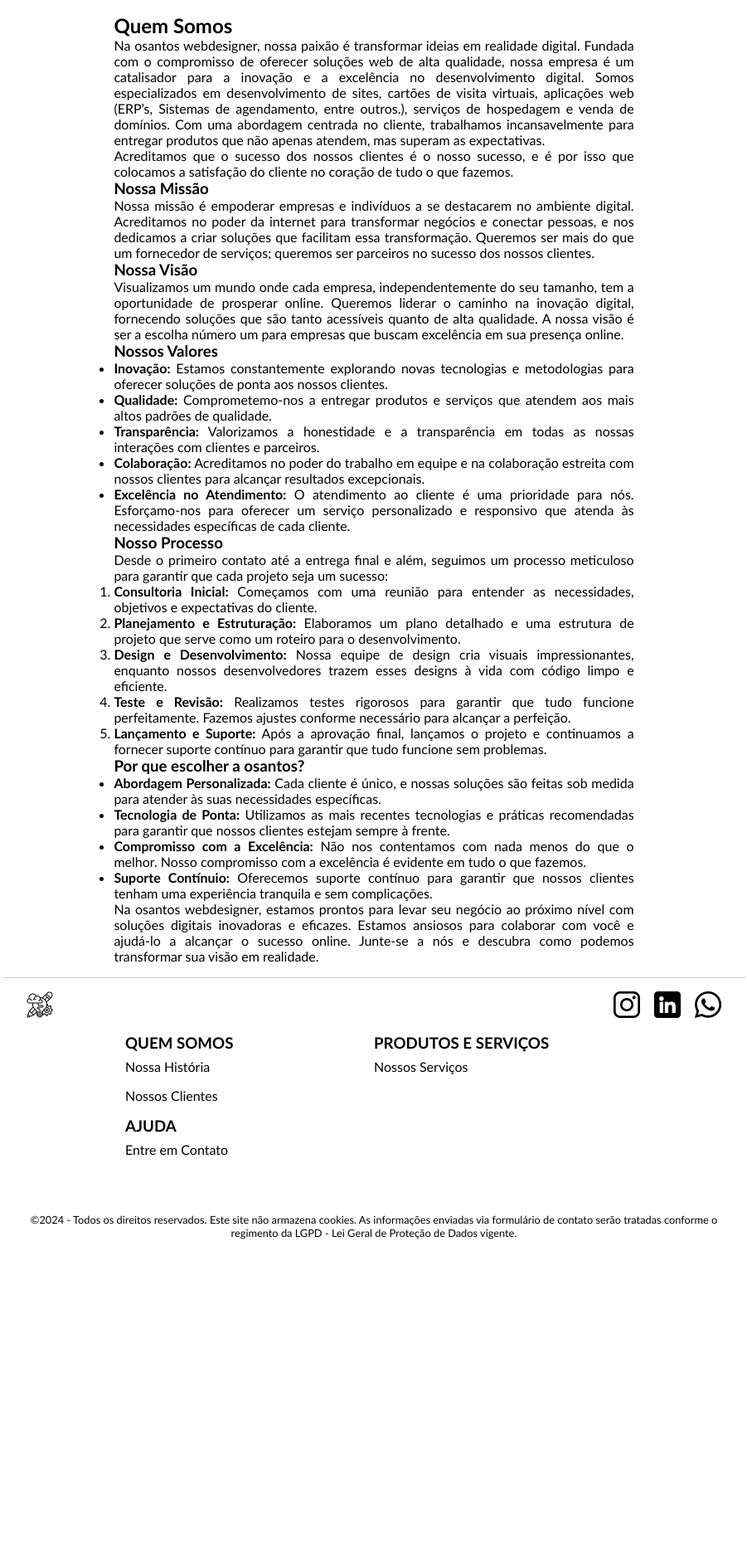
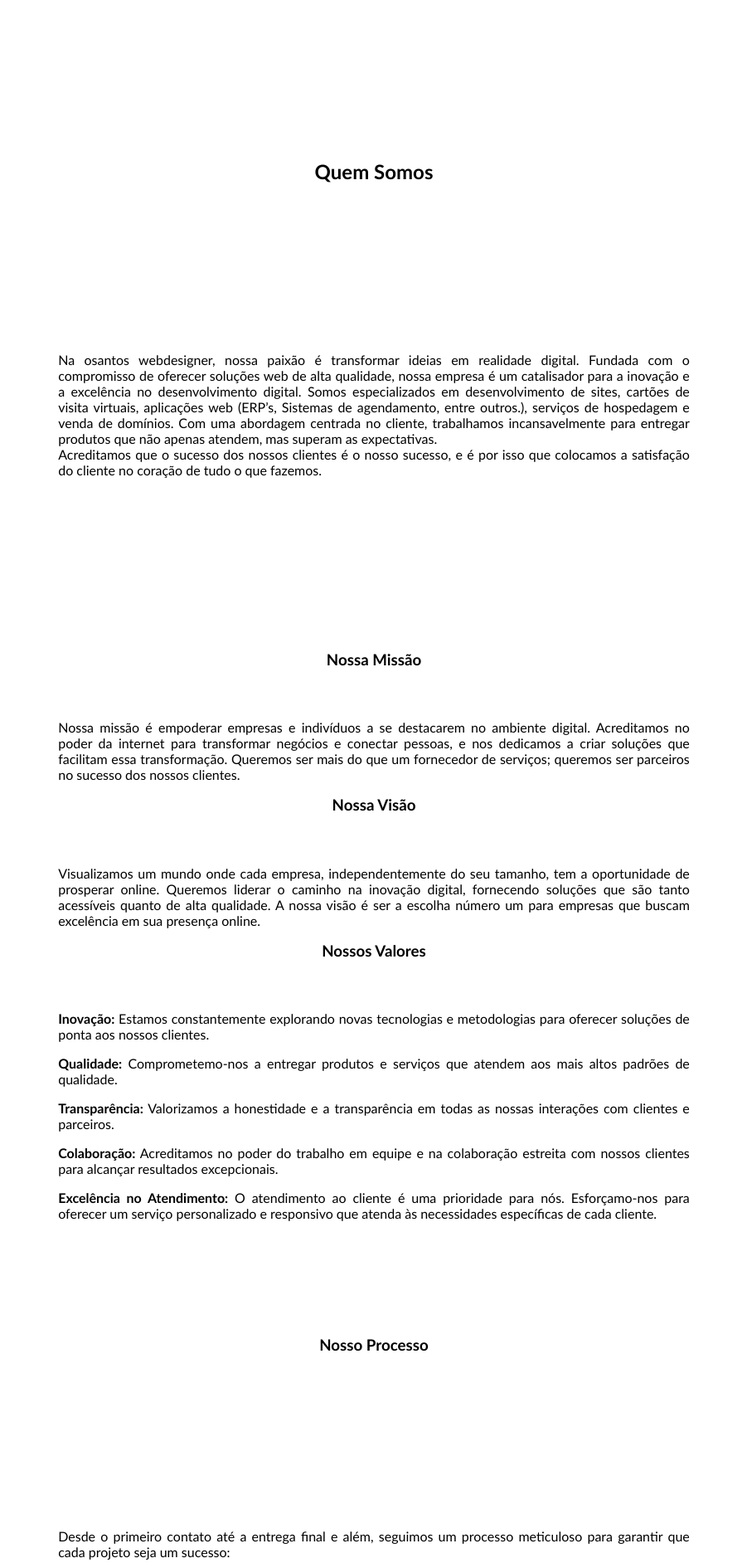
Before and after one commit to osantoschris/teste-hospedagem, a Django app: page /about/ in a window 1280 px wide. Shown: the part 75-1959 px from the top of the page at 83% size, without its empty margins (189-1090 px from the left). Before the commit the page ends 1569 px from the top, so only its background shows below. Run offline with Django 5.2, Linux system fonts and the light colour scheme.

Commit message:
ajustes de css da página about

```diff
--- /dev/null
+++ b/homepage/static/homepage/css/about.css
@@ -0,0 +1,45 @@
+.container__division {
+    display: flex;
+    flex-direction: column;
+    align-items: center;
+    width: 85%;
+}
+.container__division ul {
+    list-style: none;
+}
+.container__division ul li {
+    margin-bottom: 1rem;
+}
+.container__division ol {
+    margin-left: 2rem;
+    margin-top: 1rem;
+}
+.container__division ol li {
+    margin-bottom: 1rem;
+}
+section {
+    margin-bottom: 2rem;
+}
+h2, h3 {
+    margin: 1rem 0;
+}
+
+@media (min-width:1024px) {
+    .container__division-about-us,
+    .container__division-mission,
+    .container__division-process,
+    .container__division-conclusion {
+        width: 100%;
+        height: 90vh;
+        display: flex;
+        flex-direction: column;
+        align-items: center;
+        justify-content: center;
+    }
+    .container__division-about-us h2 {
+        height: 30%;
+    }
+    h3 {
+        height: 30%;
+    }
+}
--- a/homepage/templates/homepage/about.html
+++ b/homepage/templates/homepage/about.html
@@ -2,6 +2,9 @@
 {% load static %}
 {% block title %}quem somos{% endblock title %}
 
+{% block extra_css %}
+<link rel="stylesheet" href="{% static "homepage/css/about.css"%}">
+{% endblock extra_css %}
 
 {% block content %}
 
@@ -17,7 +20,7 @@
     {% endcomment %}
 
     <div class="container__division">
-        <section>
+        <section class="container__division-about-us">
             <h2>Quem Somos</h2>
             <p>
                 Na osantos webdesigner, nossa paixão é transformar ideias em realidade digital. Fundada com o compromisso de oferecer soluções web de alta qualidade, nossa empresa é um catalisador para a inovação e a excelência no desenvolvimento digital. Somos especializados em desenvolvimento de sites, cartões de visita virtuais, aplicações web (ERP’s, Sistemas de agendamento, entre outros.), serviços de hospedagem e venda de domínios. Com uma abordagem centrada no cliente, trabalhamos incansavelmente para entregar produtos que não apenas atendem, mas superam as expectativas.
@@ -26,7 +29,7 @@
                 Acreditamos que o sucesso dos nossos clientes é o nosso sucesso, e é por isso que colocamos a satisfação do cliente no coração de tudo o que fazemos.
             </p>
         </section>
-        <section>
+        <section class="container__division-mission">
             <h3>Nossa Missão</h3>
             <p>
                 Nossa missão é empoderar empresas e indivíduos a se destacarem no ambiente digital. Acreditamos no poder da internet para transformar negócios e conectar pessoas, e nos dedicamos a criar soluções que facilitam essa transformação. Queremos ser mais do que um fornecedor de serviços; queremos ser parceiros no sucesso dos nossos clientes.
@@ -54,7 +57,7 @@
                 </li>
             </ul>
         </section>
-        <section>
+        <section class="container__division-process">
             <h3>Nosso Processo</h3>
             <p>
                 Desde o primeiro contato até a entrega final e além, seguimos um processo meticuloso para garantir que cada projeto seja um sucesso:
@@ -77,7 +80,7 @@
                 </li>
             </ol>
         </section>
-        <section>
+        <section class="container__division-conclusion">
             <h3>Por que escolher a osantos?</h3>
             <ul>
                 <li>
--- a/homepage/templates/homepage/services.html
+++ b/homepage/templates/homepage/services.html
@@ -24,6 +24,7 @@
             <h4>Clique e saiba mais</h4>
         </span>
 
+        <div class="container__division-products">
             <div class="container__division-product">
                 <img src="{% static "homepage/img/bg-product.png" %}">
                 <h4>Cartão de visita virtual</h4>
@@ -50,6 +51,7 @@
 
         </div>
     </div>
+</div>
 
 {% comment %}
 
```
Also changed, not shown: homepage/static/homepage/css/services.css (+21 -3 lines), db.sqlite3, 1 other file. Lines whose indentation alone changed are shown as unchanged.
